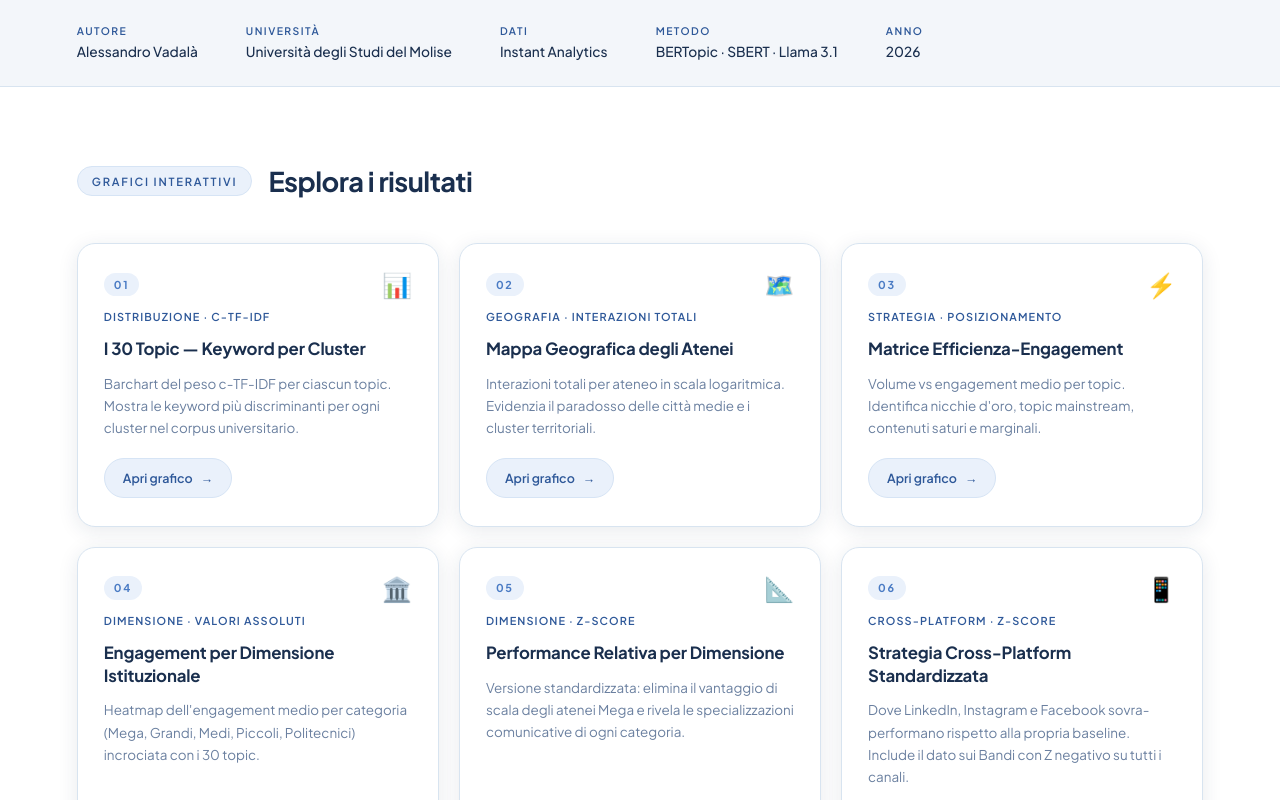
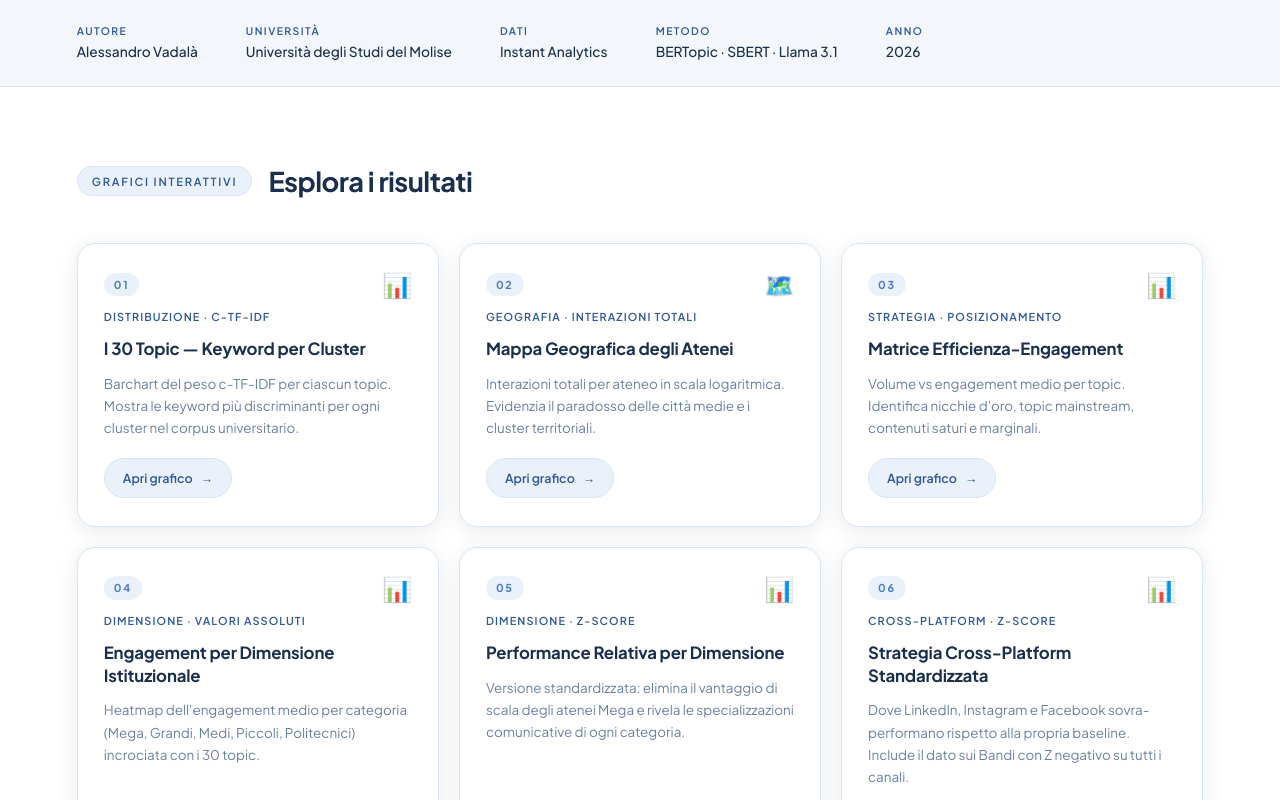
Before and after one commit to Vadale/topic_modelling_uni, a plain HTML site: page index.html in a window 1280 px wide. Shown: the part 624-1424 px from the top of the page. Drawn offline with Linux system fonts and the light colour scheme.

Commit message:
Replace icons with chart icon in cards

```diff
--- a/index.html
+++ b/index.html
@@ -619,7 +619,7 @@
       <a class="card" href="grafici/matrice_efficienza_engagement.html" target="_blank">
         <div class="card-top">
           <span class="card-num">03</span>
-          <span class="card-icon">⚡</span>
+          <span class="card-icon">📊</span>
         </div>
         <span class="card-tag" data-it>Strategia · Posizionamento</span>
         <span class="card-tag" data-en>Strategy · Positioning</span>
@@ -634,7 +634,7 @@
       <a class="card" href="grafici/analisi_dimensione_ateneo_eng.html" target="_blank">
         <div class="card-top">
           <span class="card-num">04</span>
-          <span class="card-icon">🏛️</span>
+          <span class="card-icon">📊</span>
         </div>
         <span class="card-tag" data-it>Dimensione · Valori Assoluti</span>
         <span class="card-tag" data-en>Size · Absolute Values</span>
@@ -649,7 +649,7 @@
       <a class="card" href="grafici/analisi_dimensione_ateneo_std.html" target="_blank">
         <div class="card-top">
           <span class="card-num">05</span>
-          <span class="card-icon">📐</span>
+          <span class="card-icon">📊</span>
         </div>
         <span class="card-tag" data-it>Dimensione · Z-Score</span>
         <span class="card-tag" data-en>Size · Z-Score</span>
@@ -661,10 +661,10 @@
         <span class="card-btn" data-en>Open chart</span>
       </a>
 
-      <a class="card" href="grafici/heatmap_strategia_social_std.html" target="_blank">
+      <a class="card" href="grafici/heatmap_strategia_social.html" target="_blank">
         <div class="card-top">
           <span class="card-num">06</span>
-          <span class="card-icon">📱</span>
+          <span class="card-icon">📊</span>
         </div>
         <span class="card-tag" data-it>Cross-Platform · Z-Score</span>
         <span class="card-tag" data-en>Cross-Platform · Z-Score</span>
```
